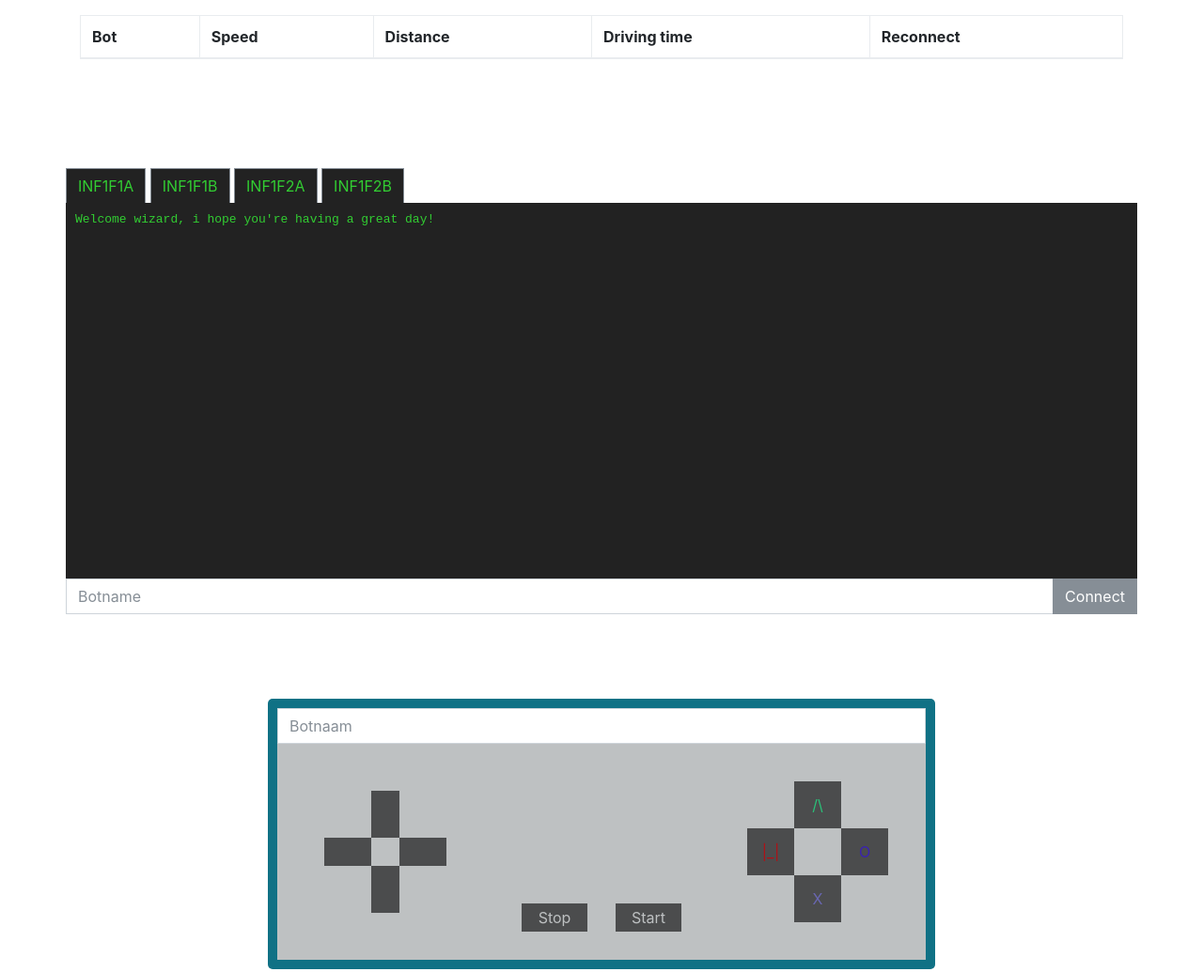
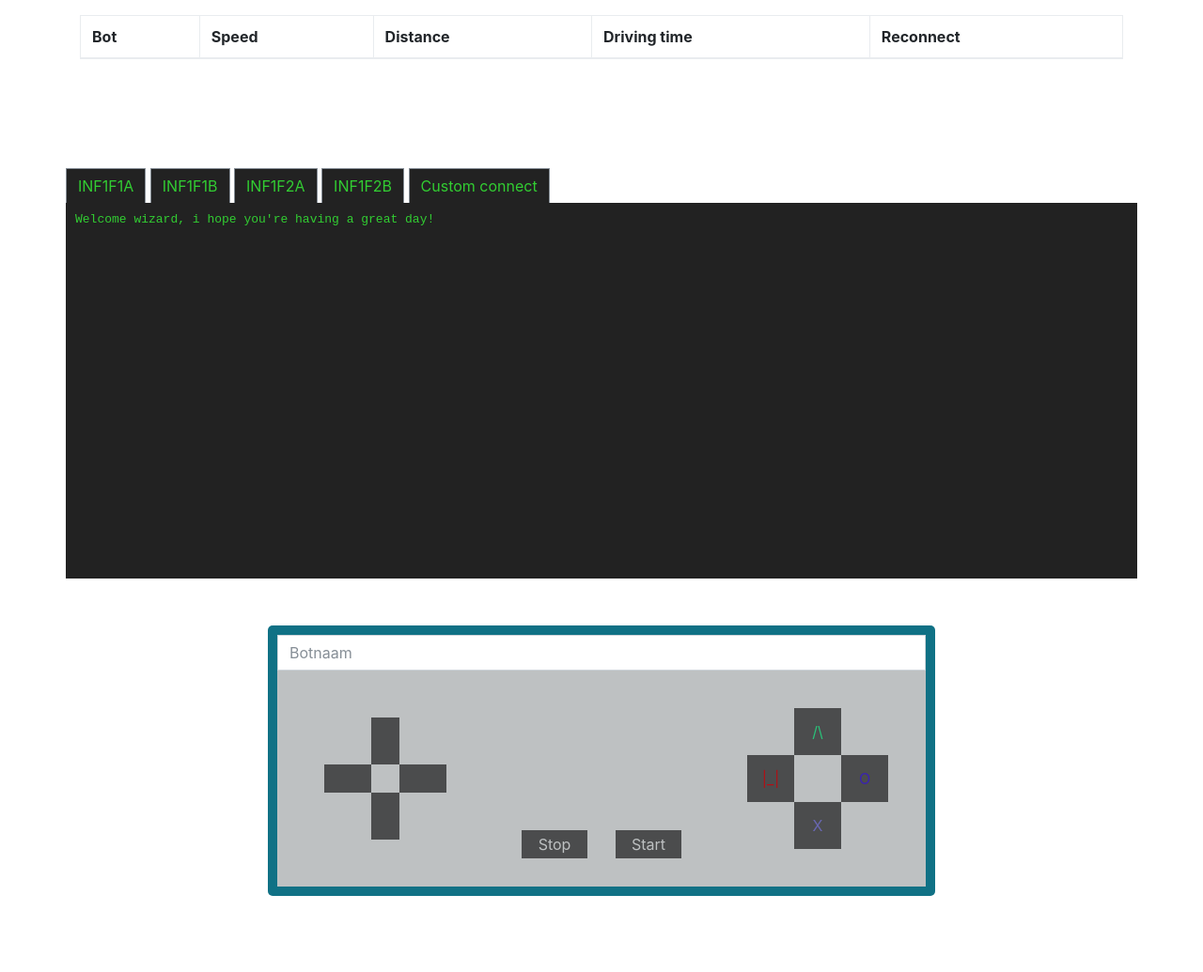
Before and after one commit to tchristerus/BattlebotServer_java, a plain HTML site: page web/index.html in a window 1280 px wide. Shown: the whole page at 94% size. After the commit the page ends 1004 px from the top, so only its background shows below. Drawn offline with nearby package versions, Linux system fonts and the light colour scheme; no server answers.

Commit message:
Stable version

```diff
--- a/web/index.html
+++ b/web/index.html
@@ -41,6 +41,7 @@
                     <button class="btn btn-secondary btnConnectManual" type="button" onclick="reconnect('INF1F1B', null)">INF1F1B</button>
                     <button class="btn btn-secondary btnConnectManual" type="button" onclick="reconnect('INF1F2A', null)">INF1F2A</button>
                     <button class="btn btn-secondary btnConnectManual" type="button" onclick="reconnect('INF1F2B', null)">INF1F2B</button>
+                    <button class="btn btn-secondary btnConnectManual" type="button" onclick="reconnect(null, null)">Custom connect</button>
                     <div class="console">
                         <table id="console">
                             <td>Welcome wizard, i hope you're having a great day!</td>
@@ -48,19 +49,19 @@
                     </div>
                 </div>
 
-                <div class="col-md-12">
-                    <div class="input-group">
-                        <input type="text" id="connectBot" class="form-control" placeholder="Botname">
-                        <span class="input-group-btn">
-                            <button class="btn btn-secondary" id="btnConnect" type="button">Connect</button>
-                        </span>
-                    </div>
+                <!--<div class="col-md-12">-->
+                    <!--<div class="input-group">-->
+                        <!--<input type="text" id="connectBot" class="form-control" placeholder="Botname">-->
+                        <!--<span class="input-group-btn">-->
+                            <!--<button class="btn btn-secondary" id="btnConnect" type="button">Connect</button>-->
+                        <!--</span>-->
+                    <!--</div>-->
 
-                    <p>&nbsp;</p>
+                    <!--<p>&nbsp;</p>-->
 
 
 
-                </div>
+                <!--</div>-->
 
 
                 <div id="controller">
--- a/web/index.js
+++ b/web/index.js
@@ -119,6 +119,10 @@
         console.info("Search command send...")
     }
     function reconnect(name, mac){
+
+        if(name == null)
+            name=prompt("Please enter botname", "")
+
         socket.emit("reconnectEvent", name);
         if(mac){
             $("button#" +mac).html("Verbinden...");
--- a/web/style.css
+++ b/web/style.css
@@ -44,6 +44,7 @@ button:focus {
     background: #222 !important;
     border-bottom: 0;
     color: limegreen;
+    cursor: pointer;
 }
 
 .footer {
```
